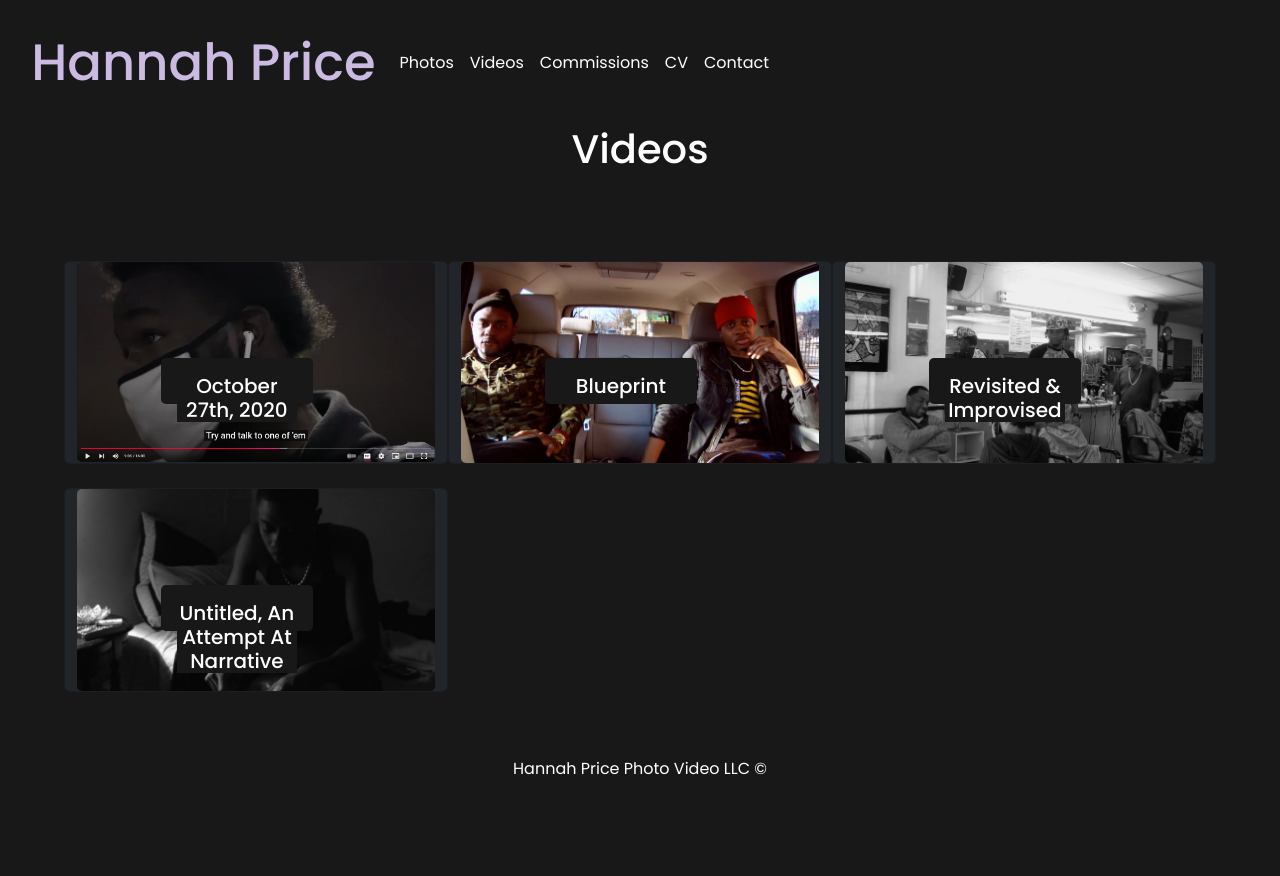
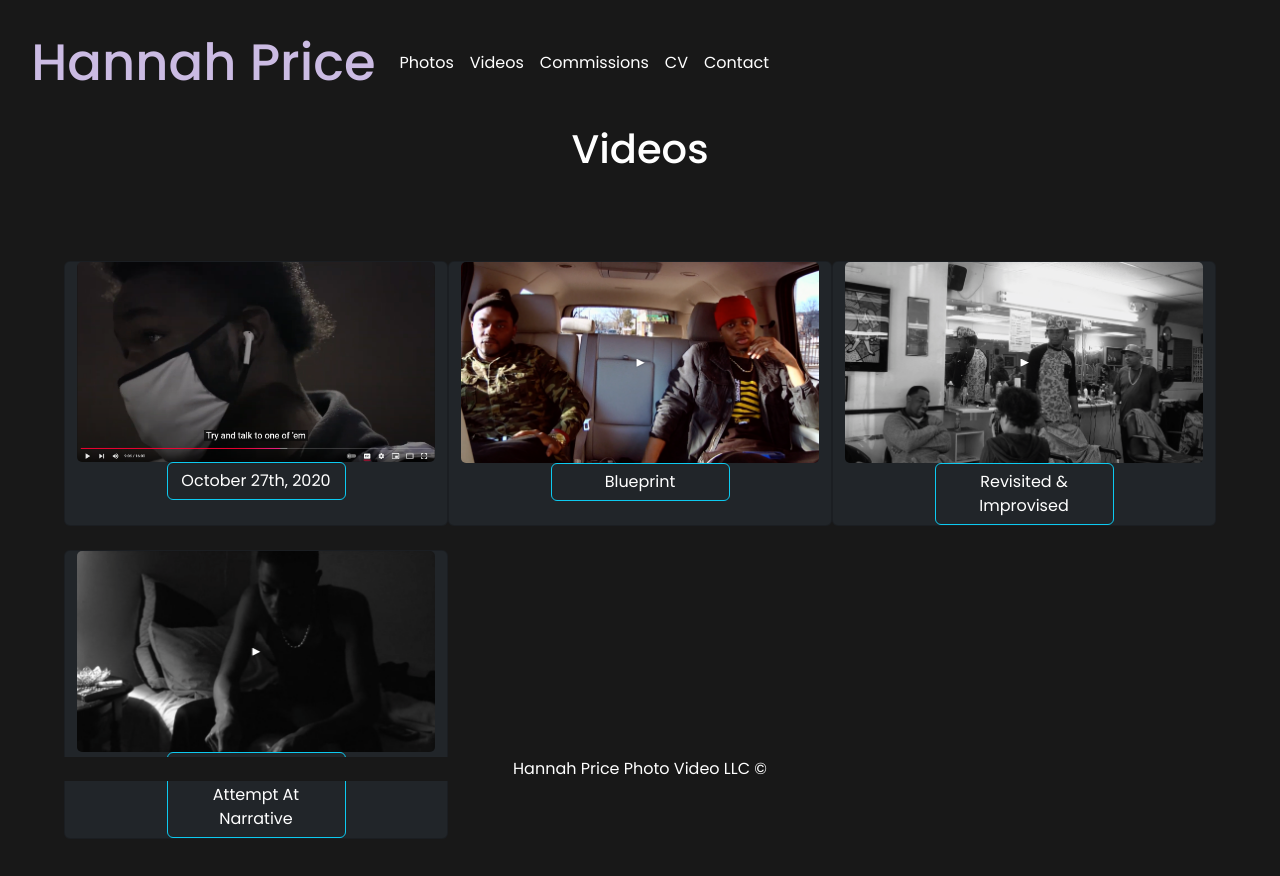
Before and after one commit to Hannahphoto/photovideo-web, a React (Vite) app in the folder photovideo-web/: page /videos in a window 1280 px wide. Shown: the top 876 px of the page. Before the commit the page ends 800 px from the top, so only its background shows below. Built offline with nearby package versions, Linux system fonts and the light colour scheme.

Commit message:
styled buttons

```diff
--- a/photovideo-web/src/App.css
+++ b/photovideo-web/src/App.css
@@ -58,14 +58,19 @@ div.row.row-cols-1.row-cols-md-3.g-4{
 
 }
 
-.card-img-overlay{
-  /* display: none; */
+/* .card-img-overlay{
+
   margin: 25%;
   height: 23%;
   width: 40%;
   text-align: center;
+} */
 
+.btn.btn-outline-info{
+  width: 50%;
+  margin-left: 25%;
 }
+
 
 @media screen  and (max-width:900px)  {
   .carousel{
@@ -75,12 +80,11 @@ div.row.row-cols-1.row-cols-md-3.g-4{
 
   }
 
-  .card-img-overlay{
-    /* display: none; */
+  /* .card-img-overlay{
     margin: 20%;
     height: 45%;
     width: 55%;
 
-  }
+  } */
 
 }
--- a/photovideo-web/src/components/videos.jsx
+++ b/photovideo-web/src/components/videos.jsx
@@ -11,35 +11,35 @@ export default function Videos() {
             <div className="row row-cols-1 row-cols-md-3 g-4">
                 <div className="card text-bg-dark">
                     <img src="/images/oct27.png" className="card-img" alt="..."></img>
-                        <div className="card-img-overlay">
-                            <h5 className="card-title">October 27th, 2020</h5>
+                       {/* <div className="card-img-overlay">
+                            <h5 className="card-title"></h5>
+                            {/* <p className="card-text">Some quick example text to build on the card title and make up the bulk of the card's content.</p>
 
-
-                        </div>
+                            </div>*/}
+                        <button type="button" className="btn btn-outline-info"style={{ color: "white" }}>October 27th, 2020</button>
                 </div>
                 <div className="card text-bg-dark">
                     <img src="/images/blueprint.png" className="card-img" alt="..."></img>
-                        <div className="card-img-overlay">
+                        {/* <div className="card-img-overlay">
                             <h5 className="card-title">Blueprint</h5>
-
-
-                        </div>
+                        </div> */}
+                        <button type="button" className="btn btn-outline-info" style={{ color: "white" }}>Blueprint</button>
                 </div>
                 <div className="card text-bg-dark">
                     <img src="/images/barber.png" className="card-img" alt="..."></img>
-                        <div className="card-img-overlay">
+                        {/* <div className="card-img-overlay">
                             <h5 className="card-title">Revisited & Improvised</h5>
-                            {/* <p className="card-text">This is a wider card with supporting text below as a natural lead-in to additional content. This content is a little bit longer.</p> */}
-
-                        </div>
+                             <p className="card-text">This is a wider card with supporting text below as a natural lead-in to additional content. This content is a little bit longer.</p>
+                        </div> */}
+                        <button type="button" className="btn btn-outline-info"style={{ color: "white" }}>Revisited & Improvised</button>
                 </div>
                 <div className="card text-bg-dark">
                     <img src="/images/narrativeattempt.png" className="card-img" alt="..."></img>
-                        <div className="card-img-overlay">
+                        {/* <div className="card-img-overlay">
                             <h5 className="card-title">Untitled, An Attempt At Narrative</h5>
-                            {/* <p className="card-text">This is a wider card with supporting text below as a natural lead-in to additional content. This content is a little bit longer.</p> */}
-
-                        </div>
+                             <p className="card-text">This is a wider card with supporting text below as a natural lead-in to additional content. This content is a little bit longer.</p>
+                        </div> */}
+                        <button type="button" className="btn btn-outline-info"style={{ color: "white" }}>Untitled, An Attempt At Narrative</button>
                 </div>
                 {/* <div className="card text-bg-dark">
                     <img src="..." className="card-img" alt="..."></img>
```
